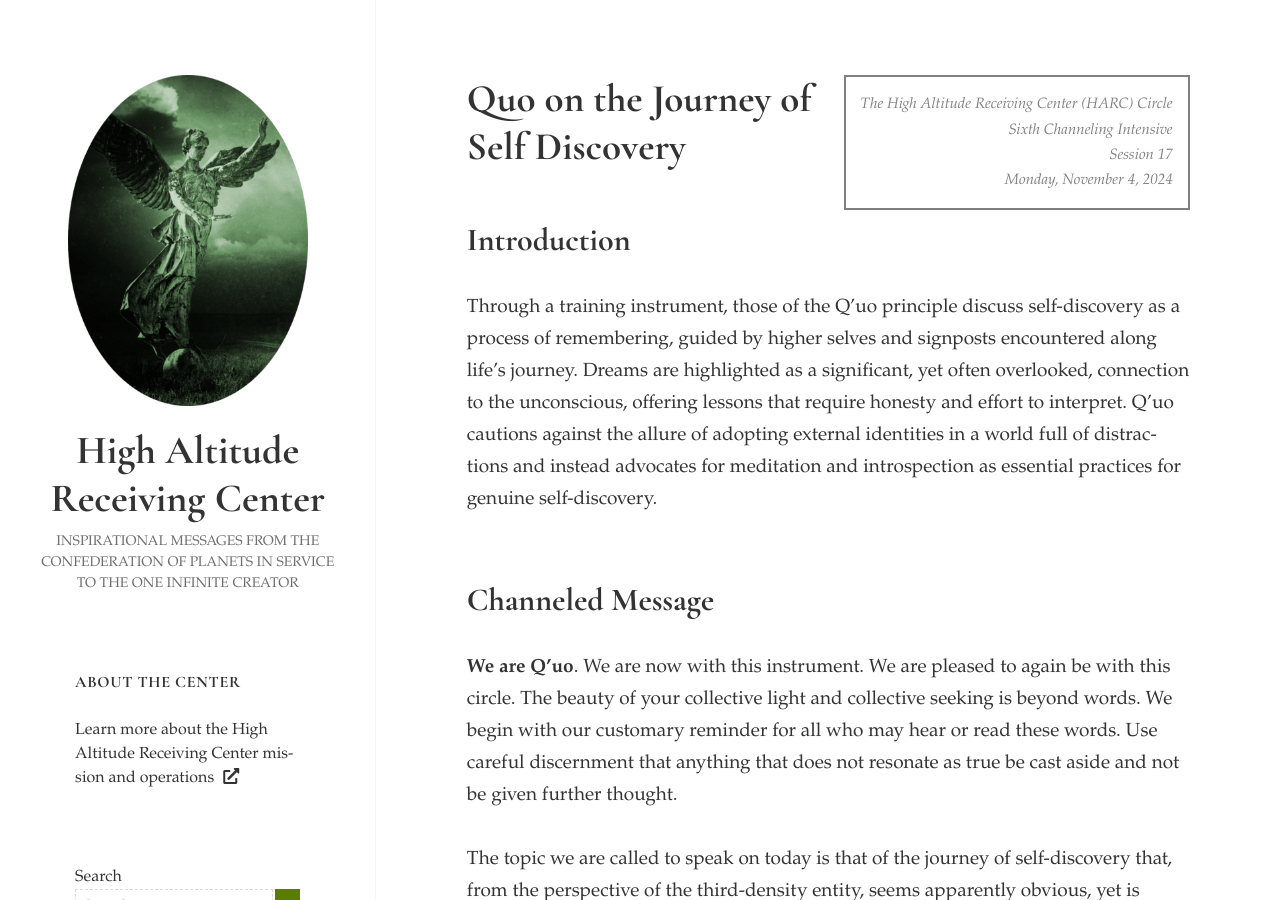
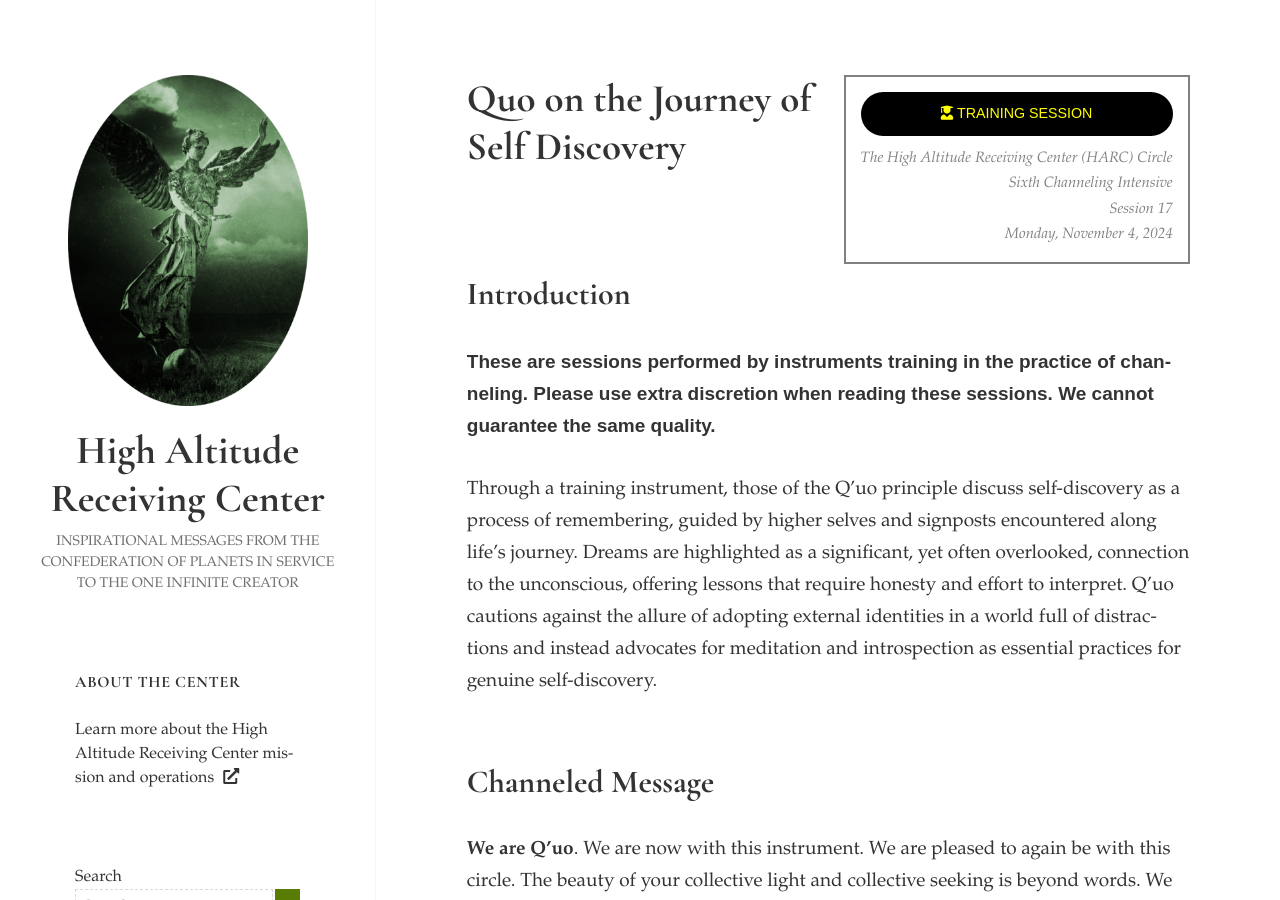
Before and after one commit to oswg/harc, a Jekyll site: the page built from _posts/2024-11-04_harc_ci6_017.md, in a window 1280 px wide and 900 px high. Built offline with Jekyll 4.4.1, drawn with Linux system fonts in a browser that asks for light colours.

Commit message:
fix category ordering and flesh out readme

```diff
--- a/_config.yml
+++ b/_config.yml
@@ -12,7 +12,7 @@ markdown: kramdown
 highlighter: rouge
 
 # Pagination (increased from WP's 20 to better fill the layout)
-paginate: 20
+paginate: 25
 paginate_path: "/page:num/"
 
 # Custom logo path (relative to site root); set to empty to hide
--- a/_data/category_descriptions.yml
+++ b/_data/category_descriptions.yml
@@ -38,4 +38,4 @@
 "Instruments/Linus": "\"Linus\" is a pseudonym for an instrument who wishes to remain anonymous."
 
 # Other (top-level categories)
-"Training Session": "These are sessions performed by instruments training in the practice of channeling. We often do not share training sessions at all, but if one is exceptional we put them in this category outside the main HARC feed."
+"Training Session": "These are sessions performed by instruments training in the practice of channeling. Please use extra discretion when reading these sessions. We cannot guarantee the same quality."
--- a/_layouts/post.html
+++ b/_layouts/post.html
@@ -10,6 +10,9 @@ layout: default
 <article id="post-{{ doc.id | slugify }}" class="post type-post status-publish format-standard hentry">
   <header class="entry-header">
     <div class="subtitle">
+      {% if doc.categories contains "Training Session" %}
+      <span class="training-label"><i class="fas fa-user-graduate"></i> Training session</span>
+      {% endif %}
       <span class="subtitle-line">{{ doc.circle_display | default: doc.circle }}</span>
       <span class="subtitle-line">{{ doc.event_display | default: doc.event }}</span>
       <span class="subtitle-line">Session {{ doc.session | plus: 0 }}</span>
@@ -18,6 +21,9 @@ layout: default
     </div>
     <h2 class="entry-title"><a href="{{ doc.url | relative_url }}" rel="bookmark">{{ doc.title }}</a></h2>
     <div class="subtitle-mobile">
+      {% if doc.categories contains "Training Session" %}
+      <span class="training-label"><i class="fas fa-user-graduate"></i> Training session</span>
+      {% endif %}
       <span class="subtitle-line">{{ doc.circle_display | default: doc.circle }}</span>
       <span class="subtitle-line">{{ doc.event_display | default: doc.event }}</span>
       <span class="subtitle-line">Session {{ doc.session | plus: 0 }}</span>
@@ -27,9 +33,14 @@ layout: default
   </header><!-- .entry-header -->
 
   <div class="entry-content">
+    {% if doc.introduction or doc.categories contains "Training Session" %}
+    <h2>Introduction</h2>
+    {% if doc.categories contains "Training Session" %}
+    <p class="training-caveat">{{ site.data.category_descriptions["Training Session"] }}</p>
+    {% endif %}
     {% if doc.introduction %}
-    <h2>Introduction</h2>
     {{ doc.introduction | markdownify }}
+    {% endif %}
     {% endif %}
     {% if doc.group_question or doc.group_questions %}
     <h2>Group question</h2>
@@ -41,7 +52,7 @@ layout: default
     {% assign audio_file = 'assets/audio/' | append: audio_slug | append: '.mp3' %}
     {% assign has_audio = false %}
     {% for f in site.static_files %}
-      {% if f.path == audio_file %}{% assign has_audio = true %}{% break %}{% endif %}
+      {% if f.path contains audio_file %}{% assign has_audio = true %}{% break %}{% endif %}
     {% endfor %}
     {% if has_audio %}
     {% assign audio_full = audio_file | prepend: '/' | relative_url %}
--- a/_layouts/post_intro.html
+++ b/_layouts/post_intro.html
@@ -10,6 +10,9 @@ layout: default
 <article id="post-{{ doc.id | slugify }}" class="post type-post status-publish format-standard hentry">
   <header class="entry-header">
     <div class="subtitle">
+      {% if doc.categories contains "Training Session" %}
+      <span class="training-label"><i class="fas fa-user-graduate"></i> Training session</span>
+      {% endif %}
       <span class="subtitle-line">{{ doc.circle_display | default: doc.circle }}</span>
       <span class="subtitle-line">{{ doc.event_display | default: doc.event }}</span>
       <span class="subtitle-line">Session {{ doc.session | plus: 0 }}</span>
@@ -18,6 +21,9 @@ layout: default
     </div>
     <h2 class="entry-title"><a href="{{ doc.url | relative_url }}" rel="bookmark">{{ doc.title }}</a></h2>
     <div class="subtitle-mobile">
+      {% if doc.categories contains "Training Session" %}
+      <span class="training-label"><i class="fas fa-user-graduate"></i> Training session</span>
+      {% endif %}
       <span class="subtitle-line">{{ doc.circle_display | default: doc.circle }}</span>
       <span class="subtitle-line">{{ doc.event_display | default: doc.event }}</span>
       <span class="subtitle-line">Session {{ doc.session | plus: 0 }}</span>
--- a/_plugins/category_generator.rb
+++ b/_plugins/category_generator.rb
@@ -77,7 +77,14 @@ module Jekyll
       @dir = dir
       @name = "index.html"
       @category_name = category_name
-      @posts = posts.sort { |a, b| a.date <=> b.date } # oldest first
+      # Sort by date (oldest first), then by session number for same-day posts
+      @posts = posts.sort_by do |p|
+        [
+          p.date || Time.at(0),
+          (p.data["session"].to_s.empty? ? 0 : p.data["session"].to_i),
+          p.basename_without_ext.to_s
+        ]
+      end
       self.process(@name)
       self.data = {
         "layout" => "category",
```
Also changed, not shown: _posts/2024-06-09_harc_gathering-24_005.md (+21 -2 lines), README.md.
